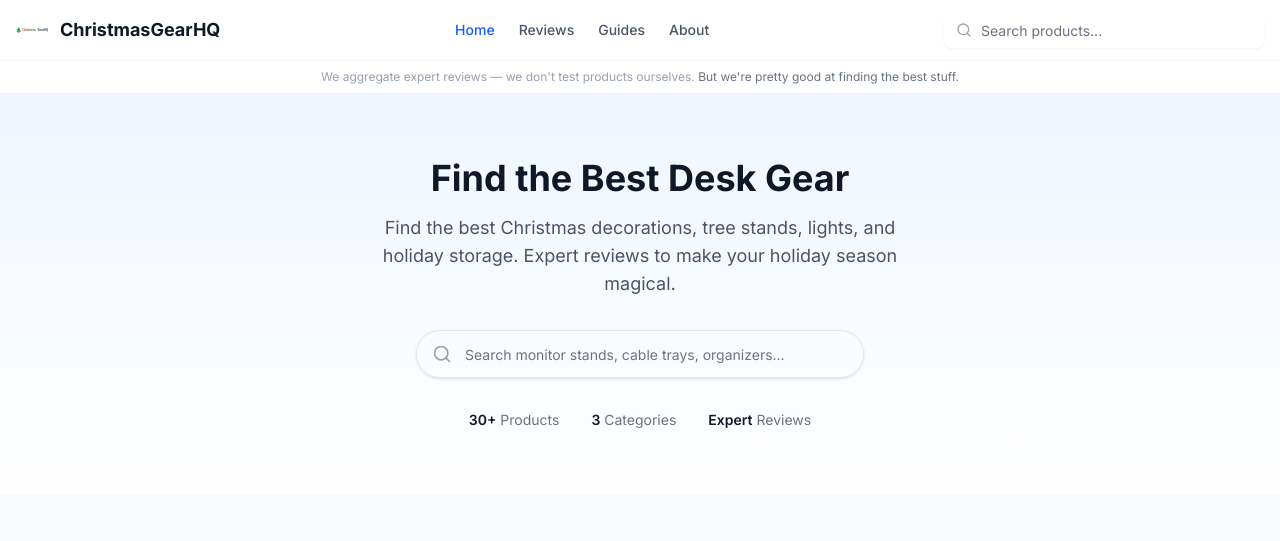
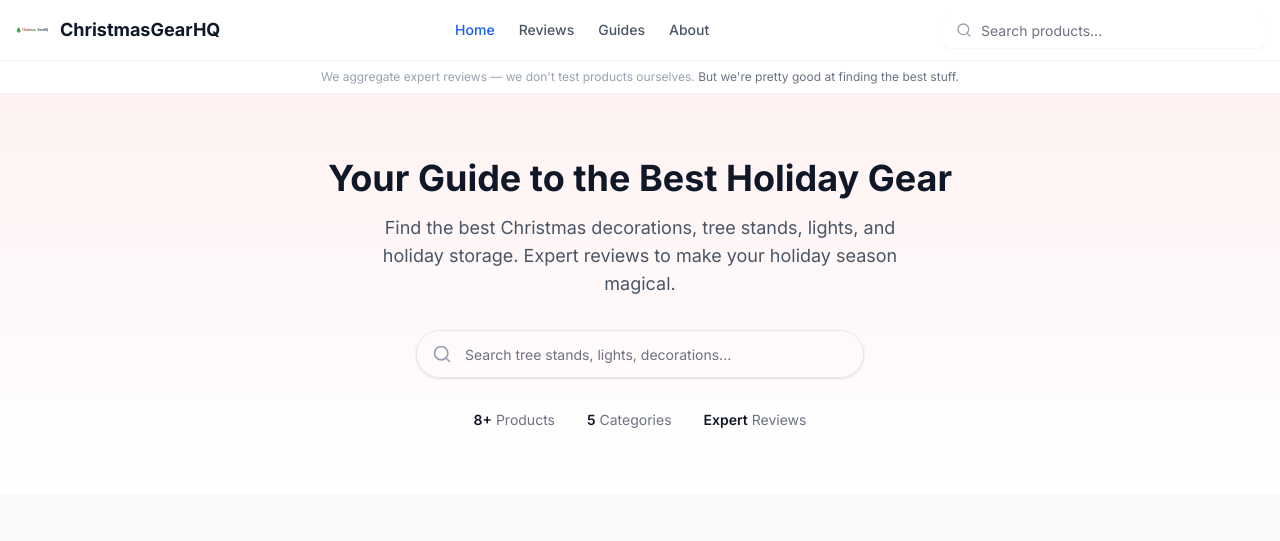
Before and after one commit to nicks-sidehustle/christmasgearhq-next, a Next.js app: page / in a window 1280 px wide. Shown: the top 541 px of the page. Built offline with nearby package versions, Linux system fonts and the light colour scheme.

Commit message:
Fix hero section to use site config

```diff
--- a/src/components/homepage/HeroSection.tsx
+++ b/src/components/homepage/HeroSection.tsx
@@ -3,7 +3,8 @@
 import { useState } from 'react';
 import { Search } from 'lucide-react';
 import { Input } from '@/components/ui/input';
-import { siteConfig } from '@/config/site';
+import { siteConfig, categories } from '@/config/site';
+import { products } from '@/data/products';
 
 export function HeroSection() {
   const [searchQuery, setSearchQuery] = useState('');
@@ -16,10 +17,10 @@ export function HeroSection() {
   };
 
   return (
-    <section className="py-12 sm:py-16 bg-gradient-to-b from-blue-50 to-white">
+    <section className="py-12 sm:py-16 bg-gradient-to-b from-red-50 to-white">
       <div className="container mx-auto px-4 max-w-3xl text-center">
         <h1 className="text-3xl sm:text-4xl font-bold text-gray-900 mb-4">
-          Find the Best Desk Gear
+          {siteConfig.tagline}
         </h1>
         <p className="text-lg text-gray-600 mb-8 max-w-xl mx-auto">
           {siteConfig.description}
@@ -31,7 +32,7 @@ export function HeroSection() {
             <Search className="absolute left-4 top-1/2 -translate-y-1/2 w-5 h-5 text-gray-400" />
             <Input
               type="text"
-              placeholder="Search monitor stands, cable trays, organizers..."
+              placeholder="Search tree stands, lights, decorations..."
               value={searchQuery}
               onChange={(e) => setSearchQuery(e.target.value)}
               className="pl-12 pr-4 h-12 text-base rounded-full border-gray-200 shadow-sm"
@@ -42,10 +43,10 @@ export function HeroSection() {
         {/* Quick Stats */}
         <div className="flex justify-center gap-8 text-sm text-gray-500">
           <div>
-            <span className="font-semibold text-gray-900">30+</span> Products
+            <span className="font-semibold text-gray-900">{products.length}+</span> Products
           </div>
           <div>
-            <span className="font-semibold text-gray-900">3</span> Categories
+            <span className="font-semibold text-gray-900">{categories.length}</span> Categories
           </div>
           <div>
             <span className="font-semibold text-gray-900">Expert</span> Reviews
```
